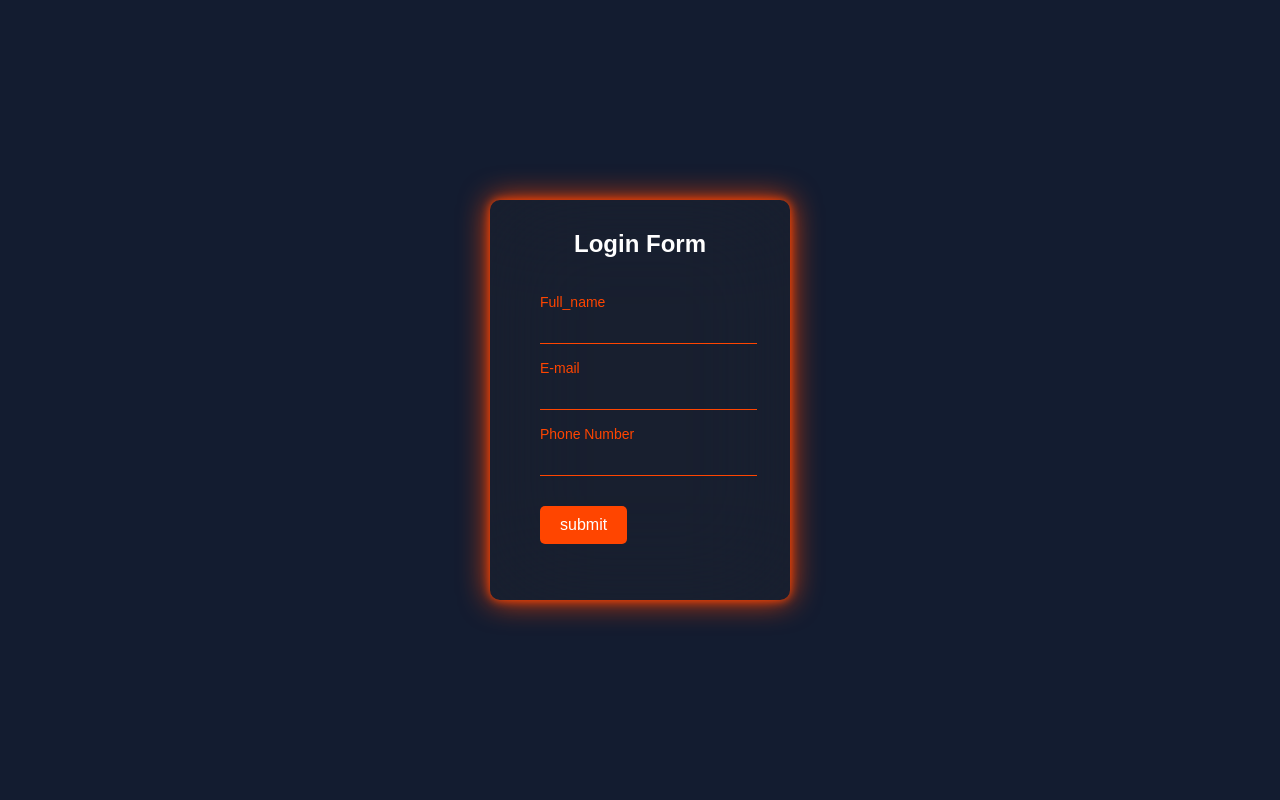
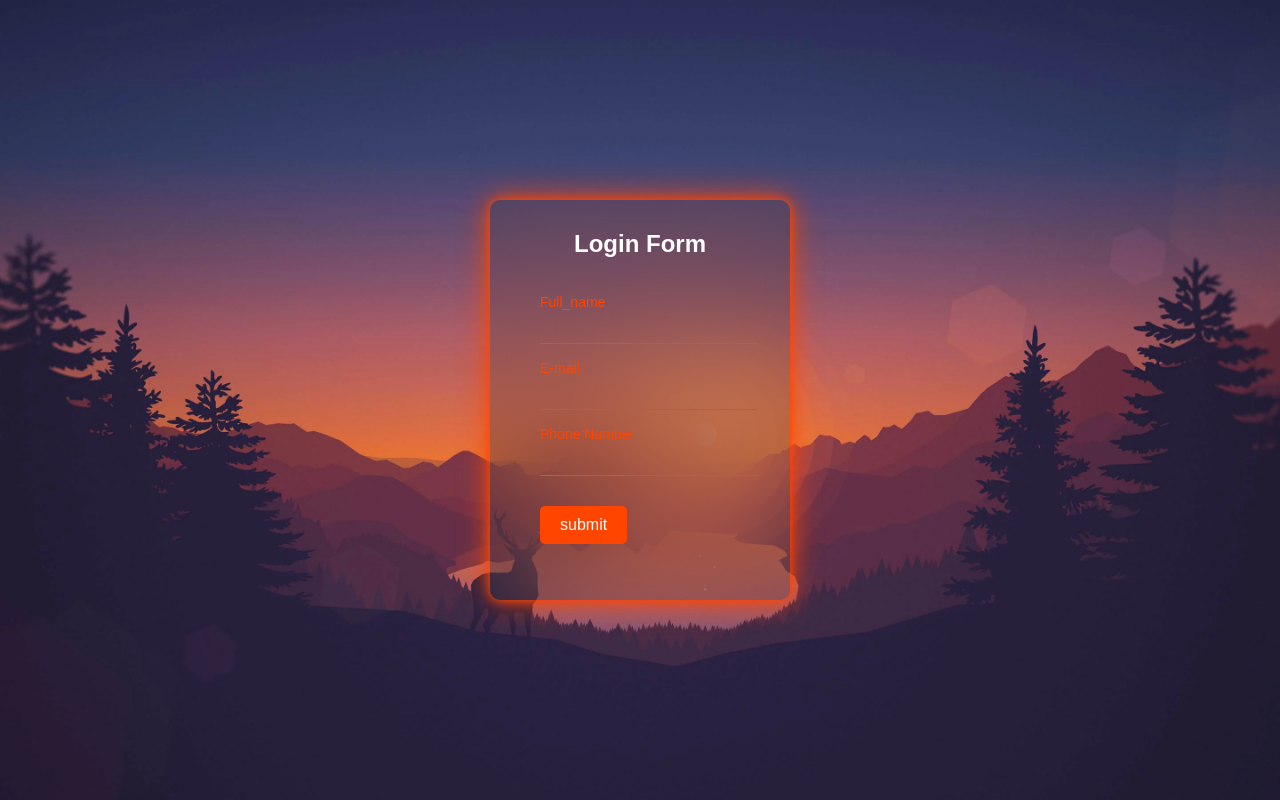
Before and after one commit to vishalchandrawansi/bhai-chara, a plain HTML site: page login_form.html in a window 1280 px wide. Drawn offline with Linux system fonts and the light colour scheme.

Commit message:
deco login

```diff
--- a/login_form.css
+++ b/login_form.css
@@ -11,7 +11,12 @@ body
     justify-content: center;
     align-items: center;
 
- background-color: #131c30;
+ background-image: url('img/loginbg.webp');
+    background-size: cover;
+    background-repeat: no-repeat;
+    background-attachment: fixed;
+    height: 100vh;
+    overflow: hidden;
 }
 .box
 {
```
Also changed, not shown: img/loginbg.webp (added), img/pdf.png (added).
